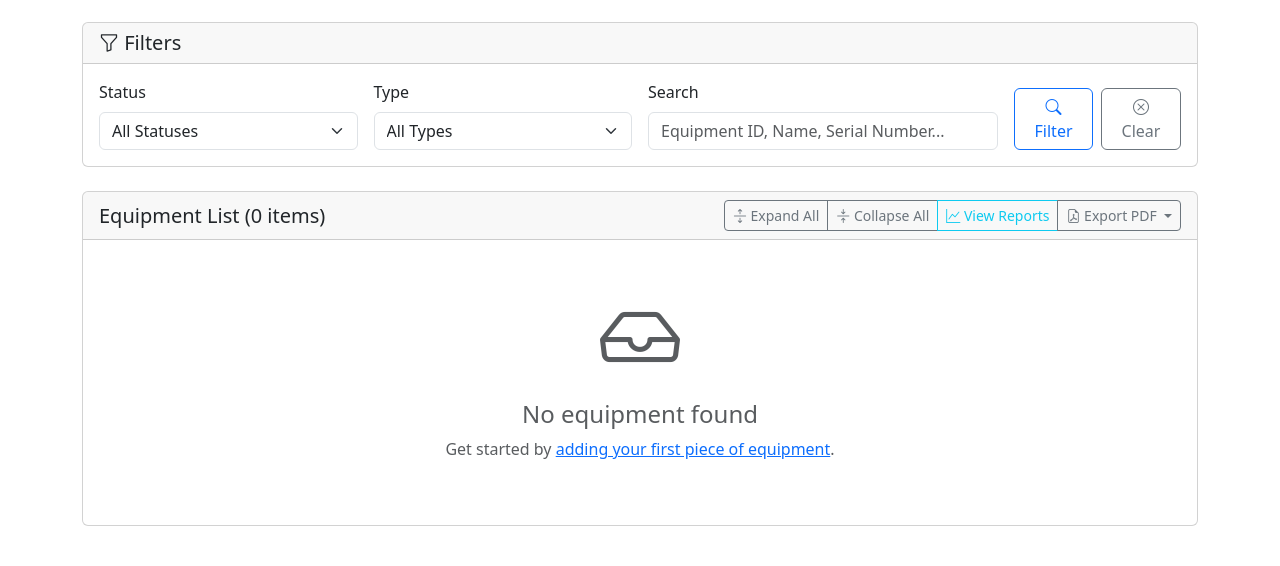
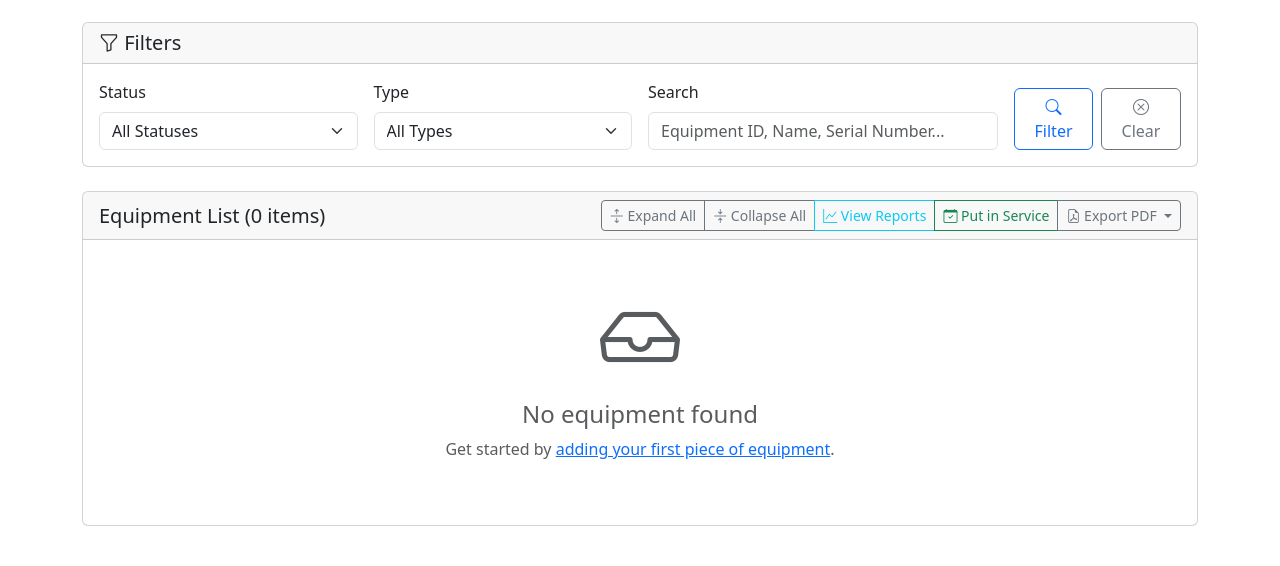
Before and after one commit to TheeNate/Invomanager, a Flask app: page / in a window 1280 px wide. Shown: the part 144-710 px from the top of the page. Run offline with Flask 3, Linux system fonts and the light colour scheme; the visitor is signed in with stand-in values (Sample User, id 1); data that the repository does not hold is empty; some libraries are stand-ins or nearby versions.

Commit message:
Enable putting multiple equipment items in service directly from the main page
Implements a bulk "Put in Service" feature with a modal and POST endpoint `/equipment/bulk_put_in_service` for efficient date updates.

Replit-Commit-Author: Agent
Replit-Commit-Session-Id: 7f0e5a33-764c-41a5-a096-117b3ad9daf4
Replit-Commit-Screenshot-Url: https://storage.googleapis.com/screenshot-production-us-central1/bd3f2cc9-e8bf-4c9d-8841-43123dc403e1/7f0e5a33-764c-41a5-a096-117b3ad9daf4/1fbF5TD

```diff
--- a/app.py
+++ b/app.py
@@ -671,6 +671,51 @@ def export_selected_equipment_pdf():
         flash(f'Error generating PDF: {str(e)}', 'error')
         return redirect(url_for('index'))
 
+@app.route('/equipment/bulk_put_in_service', methods=['POST'])
+@auth.require_auth
+def bulk_put_in_service():
+    """Put multiple equipment items in service"""
+    try:
+        # Get selected equipment IDs and service date from form
+        selected_ids = request.form.getlist('selected_equipment')
+        service_date_str = request.form.get('service_date')
+
+        if not selected_ids:
+            flash('No equipment selected', 'error')
+            return redirect(url_for('index'))
+
+        if not service_date_str:
+            flash('Service date is required', 'error')
+            return redirect(url_for('index'))
+
+        service_date = parse_date(service_date_str)
+        if not service_date:
+            flash('Invalid date format', 'error')
+            return redirect(url_for('index'))
+
+        # Update service date for each selected equipment
+        success_count = 0
+        error_count = 0
+
+        for equipment_id in selected_ids:
+            if db_manager.update_equipment_service_date(equipment_id, service_date):
+                success_count += 1
+            else:
+                error_count += 1
+
+        # Show results
+        if success_count > 0:
+            flash(f'Successfully put {success_count} equipment item(s) in service', 'success')
+
+        if error_count > 0:
+            flash(f'Failed to update {error_count} equipment item(s)', 'error')
+
+        return redirect(url_for('index'))
+
+    except Exception as e:
+        flash(f'Error updating service dates: {str(e)}', 'error')
+        return redirect(url_for('index'))
+
 if __name__ == '__main__':
     # Use production mode for deployment
     debug_mode = os.environ.get('FLASK_ENV', 'production') == 'development'
--- a/templates/index.html
+++ b/templates/index.html
@@ -74,6 +74,9 @@
             <a href="{{ url_for('reports') }}" class="btn btn-sm btn-outline-info">
                 <i class="bi bi-graph-up"></i> View Reports
             </a>
+            <button type="button" class="btn btn-sm btn-outline-success" onclick="showPutInServiceModal()">
+                <i class="bi bi-calendar-check"></i> Put in Service
+            </button>
             <div class="btn-group" role="group">
                 <button type="button" class="btn btn-sm btn-outline-secondary dropdown-toggle" data-bs-toggle="dropdown" aria-expanded="false">
                     <i class="bi bi-file-earmark-pdf"></i> Export PDF
@@ -478,5 +481,96 @@ function exportSelectedItems() {
     form.submit();
     document.body.removeChild(form);
 }
+
+// Put in Service functionality
+function showPutInServiceModal() {
+    const selectedCheckboxes = document.querySelectorAll('.equipment-checkbox:checked');
+
+    if (selectedCheckboxes.length === 0) {
+        alert('Please select at least one item to put in service.');
+        return;
+    }
+
+    // Show the modal
+    new bootstrap.Modal(document.getElementById('putInServiceModal')).show();
+}
+
+function submitPutInService() {
+    const selectedCheckboxes = document.querySelectorAll('.equipment-checkbox:checked');
+    const serviceDate = document.getElementById('bulkServiceDate').value;
+
+    if (!serviceDate) {
+        alert('Please select a service date.');
+        return;
+    }
+
+    // Create a form and submit it
+    const form = document.createElement('form');
+    form.method = 'POST';
+    form.action = "{{ url_for('bulk_put_in_service') }}";
+
+    // Add service date
+    const dateInput = document.createElement('input');
+    dateInput.type = 'hidden';
+    dateInput.name = 'service_date';
+    dateInput.value = serviceDate;
+    form.appendChild(dateInput);
+
+    // Add selected equipment IDs as hidden inputs
+    selectedCheckboxes.forEach(checkbox => {
+        const input = document.createElement('input');
+        input.type = 'hidden';
+        input.name = 'selected_equipment';
+        input.value = checkbox.value;
+        form.appendChild(input);
+    });
+
+    // Add CSRF token if available
+    const csrfToken = document.querySelector('input[name="csrf_token"]');
+    if (csrfToken) {
+        const csrfInput = document.createElement('input');
+        csrfInput.type = 'hidden';
+        csrfInput.name = 'csrf_token';
+        csrfInput.value = csrfToken.value;
+        form.appendChild(csrfInput);
+    }
+
+    document.body.appendChild(form);
+    form.submit();
+    document.body.removeChild(form);
+}
 </script>
+
+<!-- Put in Service Modal -->
+<div class="modal fade" id="putInServiceModal" tabindex="-1" aria-labelledby="putInServiceModalLabel" aria-hidden="true">
+    <div class="modal-dialog">
+        <div class="modal-content">
+            <div class="modal-header">
+                <h5 class="modal-title" id="putInServiceModalLabel">
+                    <i class="bi bi-calendar-check"></i> Put Equipment in Service
+                </h5>
+                <button type="button" class="btn-close" data-bs-dismiss="modal" aria-label="Close"></button>
+            </div>
+            <div class="modal-body">
+                <p>Set the date when the selected equipment was put into active service.</p>
+                <div class="mb-3">
+                    <label for="bulkServiceDate" class="form-label">Date Put in Service</label>
+                    <input type="date" class="form-control" id="bulkServiceDate" required>
+                    <div class="form-text">This date will be applied to all selected equipment items.</div>
+                </div>
+                <div class="alert alert-info">
+                    <i class="bi bi-info-circle"></i>
+                    <strong>Note:</strong> For soft goods (ropes, harnesses), this date is used to calculate the 10-year expiration.
+                </div>
+            </div>
+            <div class="modal-footer">
+                <button type="button" class="btn btn-secondary" data-bs-dismiss="modal">Cancel</button>
+                <button type="button" class="btn btn-success" onclick="submitPutInService()">
+                    <i class="bi bi-calendar-check"></i> Put in Service
+                </button>
+            </div>
+        </div>
+    </div>
+</div>
+
 {% endblock %}
```
Also changed, not shown: replit.md (+3 -0 lines).
